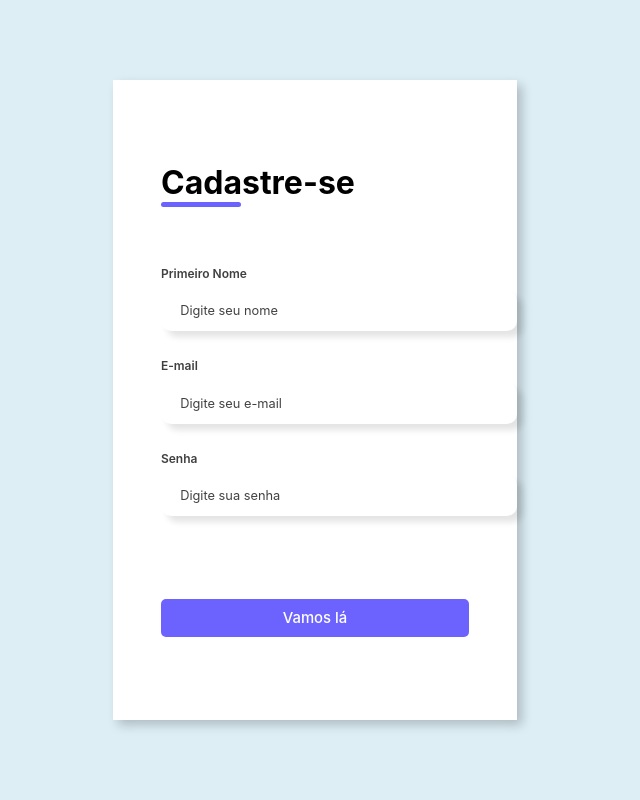
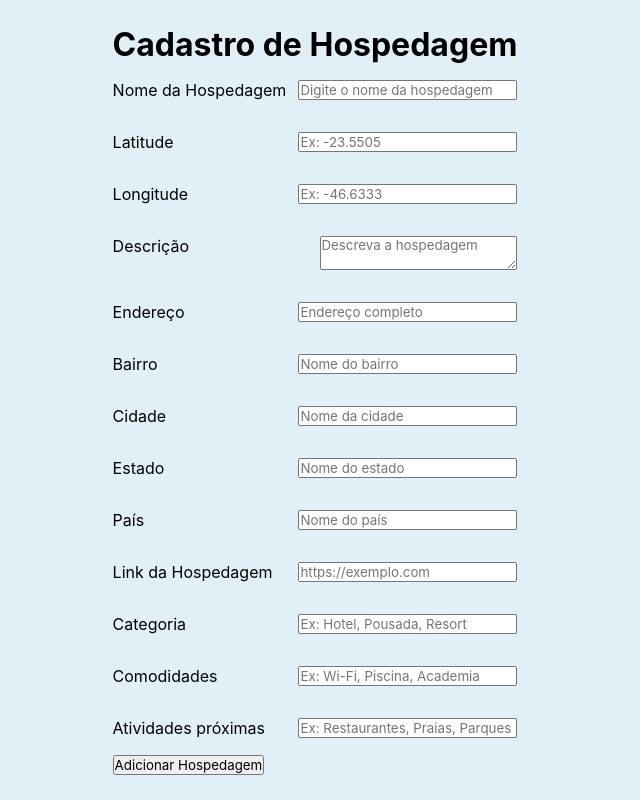
Before and after one commit to souzalipe/pda-hackthon, a React (Vite) app: page / in a window 1280 px wide. Shown: the whole page, without its empty margins (325-965 px from the left). Built offline with nearby package versions, Linux system fonts and the light colour scheme.

Commit message:
feat: implement registration form with API integration and improved styling

```diff
--- a/src/pages/Register/Register.jsx
+++ b/src/pages/Register/Register.jsx
@@ -1,68 +1,161 @@
-import React from "react";
-import "../Register/Register.css";
-import Imgregister from "../../assets/register.svg"
+import { useRef, useEffect } from "react";
+import axios from 'axios';
+import './Register.css';
 
 export function Register() {
+  const nameRef = useRef();
+  const latitudeRef = useRef();
+  const longitudeRef = useRef();
+  const descriptionRef = useRef();
+  const addressRef = useRef();
+  const districtRef = useRef();
+  const cityRef = useRef();
+  const stateRef = useRef();
+  const countryRef = useRef();
+  const amenitiesRef = useRef();
+  const poisRef = useRef();
+  const categoryRef = useRef();
+  const linkRef = useRef();
+  const submitButtonRef = useRef();
+
+  useEffect(() => {
+    const button = submitButtonRef.current;
+
+    const handleRipple = (event) => {
+      const ripple = document.createElement('span');
+      ripple.classList.add('ripple');
+      button.appendChild(ripple);
+
+      const rect = button.getBoundingClientRect();
+      const size = Math.max(rect.width, rect.height);
+      const x = event.clientX - rect.left - size / 2;
+      const y = event.clientY - rect.top - size / 2;
+
+      ripple.style.width = ripple.style.height = `${size}px`;
+      ripple.style.left = `${x}px`;
+      ripple.style.top = `${y}px`;
+
+      ripple.addEventListener('animationend', () => {
+        ripple.remove();
+      });
+    };
+
+    button.addEventListener('click', handleRipple);
+
+    return () => {
+      button.removeEventListener('click', handleRipple);
+    };
+  }, []);
+
+  async function handleSubmit(e) {
+    e.preventDefault();
+    try {
+      await axios.post('http://localhost:5432/api/hotels/', {
+        name: nameRef.current.value,
+        latitude: latitudeRef.current.value,
+        longitude: longitudeRef.current.value,
+        description: descriptionRef.current.value,
+        address: addressRef.current.value,
+        district: districtRef.current.value,
+        city: cityRef.current.value,
+        state: stateRef.current.value,
+        country: countryRef.current.value,
+        amenities: amenitiesRef.current.value,
+        pois: poisRef.current.value,
+        category: categoryRef.current.value,
+        link: linkRef.current.value,
+      });
+
+      [nameRef, latitudeRef, longitudeRef, descriptionRef, addressRef, districtRef, cityRef, stateRef, countryRef, amenitiesRef, poisRef, categoryRef, linkRef].forEach(ref => {
+        ref.current.value = '';
+      });
+
+      alert('Hospedagem adicionada com sucesso!');
+    } catch (error) {
+      console.error('Erro ao adicionar hospedagem:', error);
+      alert('Erro ao adicionar hospedagem. Por favor, tente novamente.');
+    }
+  }
+
   return (
-    <body>
-      <div class="container">
-        <div class="form-image">
-          <img src={Imgregister} alt="" />
+    <div className="register-container">
+      <div className="register-form-wrapper">
+        <form onSubmit={handleSubmit} className="register-form">
+          <h1 className="register-title">Cadastro de Hospedagem</h1>
+
+          <div className="input-group">
+            <label htmlFor="name" className="input-label">Nome da Hospedagem</label>
+            <input id="name" ref={nameRef} placeholder="Digite o nome da hospedagem" required className="input-field" />
           </div>
-        <div class="form">
-          <form action="#">
-            <div class="form-header">
-              <div class="title">
-                <h1>Cadastre-se</h1>
+
+          <div className="input-row">
+            <div className="input-group">
+              <label htmlFor="latitude" className="input-label">Latitude</label>
+              <input id="latitude" type="number" ref={latitudeRef} step="any" placeholder="Ex: -23.5505" required className="input-field" />
+            </div>
+            <div className="input-group">
+              <label htmlFor="longitude" className="input-label">Longitude</label>
+              <input id="longitude" type="number" ref={longitudeRef} step="any" placeholder="Ex: -46.6333" required className="input-field" />
             </div>
           </div>
 
-            <div class="input-group">
-              <div class="input-box">
-                <label for="firstname">Primeiro Nome</label>
-                <input
-                  id="firstname"
-                  type="text"
-                  name="firstname"
-                  placeholder="Digite seu nome"
-                  required
-                />
+          <div className="input-group">
+            <label htmlFor="description" className="input-label">Descrição</label>
+            <textarea id="description" ref={descriptionRef} placeholder="Descreva a hospedagem" required className="textarea-field"></textarea>
           </div>
 
-
-              <div class="input-box">
-                <label for="email">E-mail</label>
-                <input
-                  id="email"
-                  type="email"
-                  name="email"
-                  placeholder="Digite seu e-mail"
-                  required
-                />
+          <div className="input-group">
+            <label htmlFor="address" className="input-label">Endereço</label>
+            <input id="address" ref={addressRef} placeholder="Endereço completo" required className="input-field" />
           </div>
 
-              <div class="input-box">
-                <label for="passwor">Senha</label>
-                <input
-                  id="email"
-                  type="password"
-                  name="password"
-                  placeholder="Digite sua senha"
-                  required
-                />
+          <div className="input-row">
+            <div className="input-group">
+              <label htmlFor="district" className="input-label">Bairro</label>
+              <input id="district" ref={districtRef} placeholder="Nome do bairro" required className="input-field" />
+            </div>
+            <div className="input-group">
+              <label htmlFor="city" className="input-label">Cidade</label>
+              <input id="city" ref={cityRef} placeholder="Nome da cidade" required className="input-field" />
+            </div>
           </div>
 
-
+          <div className="input-row">
+            <div className="input-group">
+              <label htmlFor="state" className="input-label">Estado</label>
+              <input id="state" ref={stateRef} placeholder="Nome do estado" required className="input-field" />
+            </div>
+            <div className="input-group">
+              <label htmlFor="country" className="input-label">País</label>
+              <input id="country" ref={countryRef} placeholder="Nome do país" required className="input-field" />
+            </div>
           </div>
 
-            <div class="continue-button">
-              <button>
-                <a href="#">Vamos lá</a>{" "}
+          <div className="input-group">
+            <label htmlFor="link" className="input-label">Link da Hospedagem</label>
+            <input id="link" ref={linkRef} type="url" placeholder="https://exemplo.com" className="input-field" />
+          </div>
+
+          <div className="input-group">
+            <label htmlFor="category" className="input-label">Categoria</label>
+            <input id="category" ref={categoryRef} placeholder="Ex: Hotel, Pousada, Resort" className="input-field" />
+          </div>
+
+          <div className="input-group">
+            <label htmlFor="amenities" className="input-label">Comodidades</label>
+            <input id="amenities" ref={amenitiesRef} placeholder="Ex: Wi-Fi, Piscina, Academia" className="input-field" />
+          </div>
+
+          <div className="input-group">
+            <label htmlFor="pois" className="input-label">Atividades próximas</label>
+            <input id="pois" ref={poisRef} placeholder="Ex: Restaurantes, Praias, Parques" className="input-field" />
+          </div>
+
+          <button type="submit" className="submit-button" ref={submitButtonRef}>
+            Adicionar Hospedagem
           </button>
-            </div>
         </form>
       </div>
     </div>
-    </body>
   );
 }
```
Lines whose indentation alone changed are shown as unchanged.
